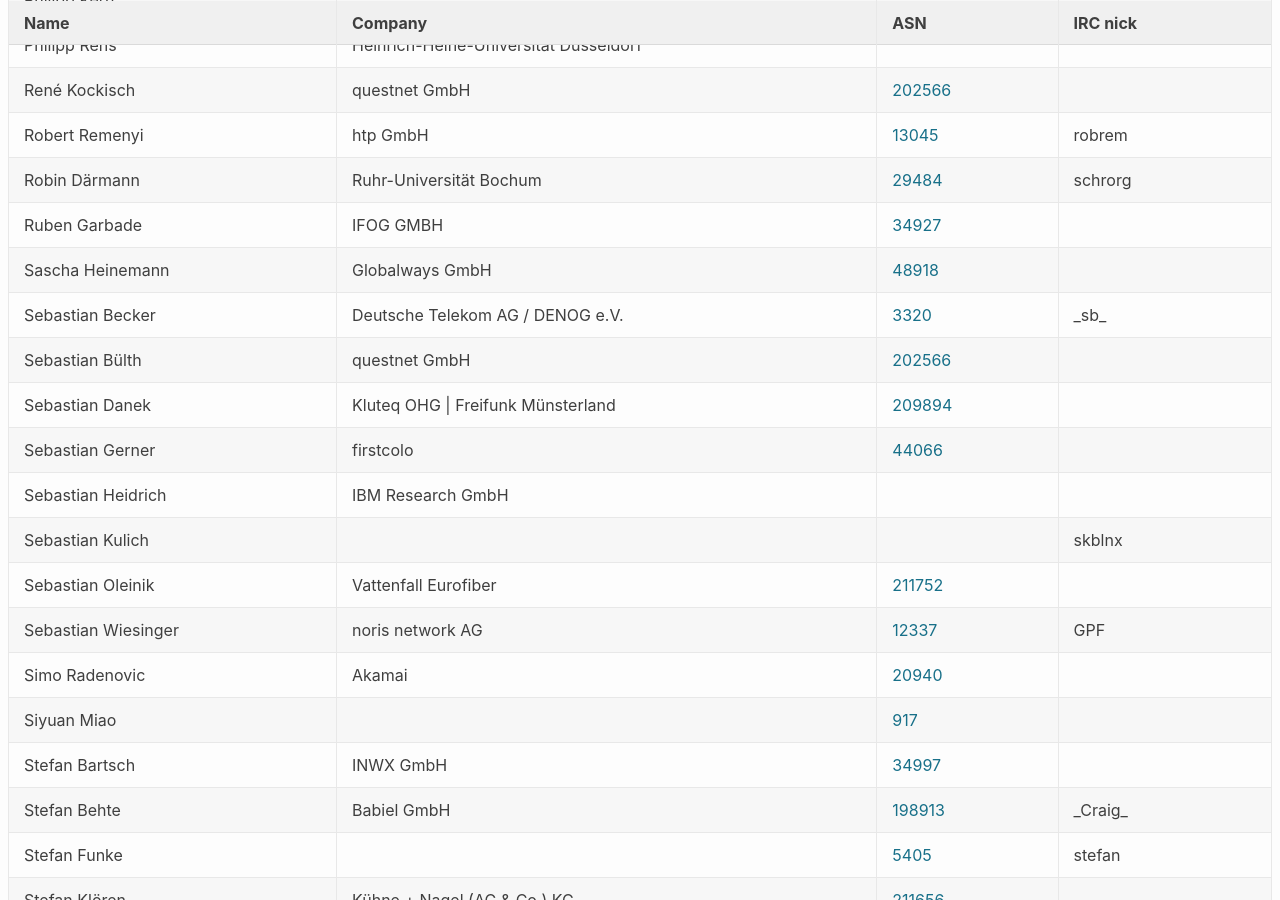
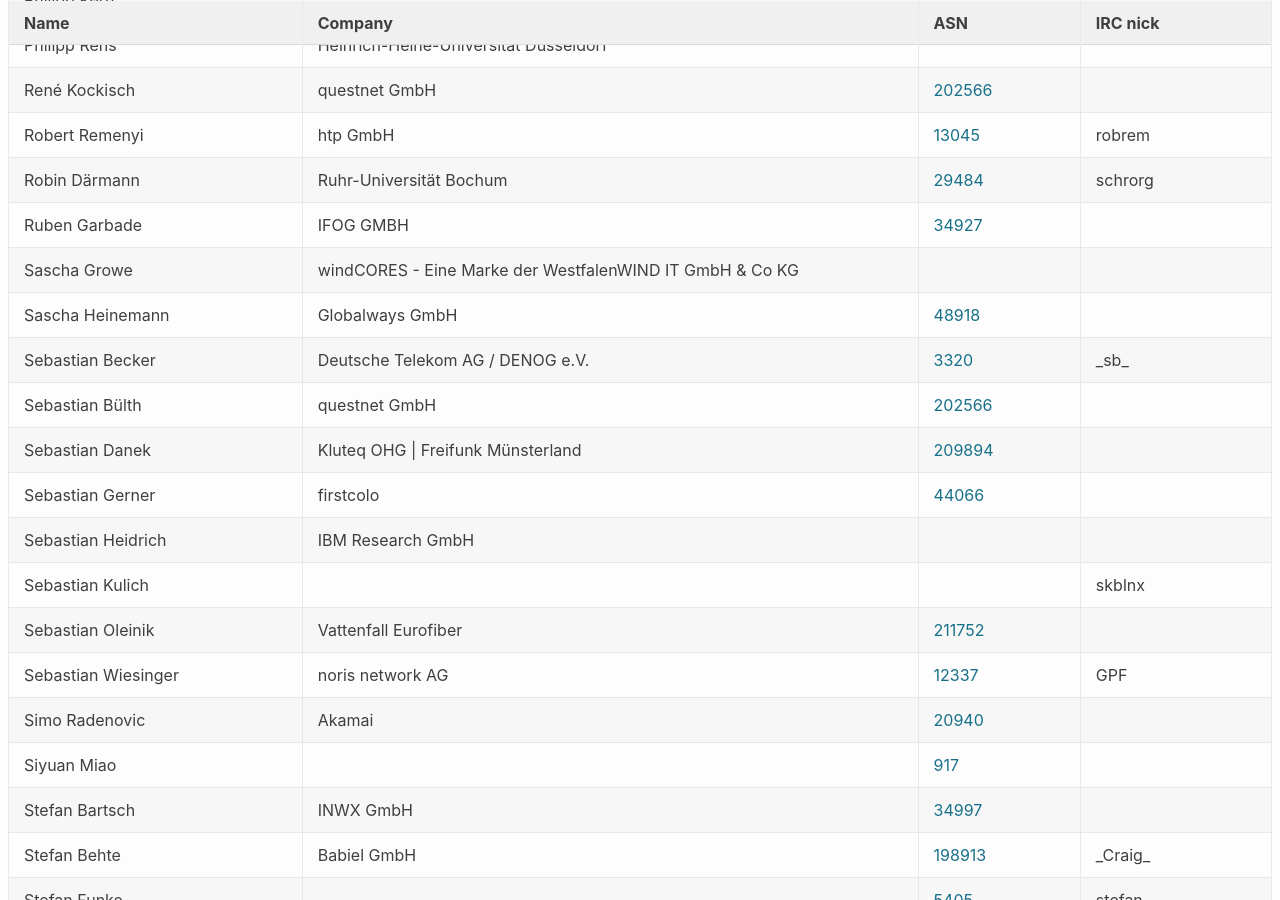
Before and after one commit to denog/pretix-attendeelist, a Jekyll site: the page built from denog15/index.md, in a window 1280 px wide and 900 px high, scrolled down 6544 px. Built offline with Jekyll 4.4.1, drawn with Linux system fonts in a browser that asks for light colours.

Commit message:
Latest data: Mon Sep  4 12:36:33 UTC 2023

```diff
--- a/_data/attendees_denog15_onsite.json
+++ b/_data/attendees_denog15_onsite.json
@@ -882,6 +882,12 @@
     "asn": "34927"
   },
   {
+    "name": "Sascha Growe",
+    "company": "windCORES - Eine Marke der WestfalenWIND IT GmbH & Co KG",
+    "irc": null,
+    "asn": null
+  },
+  {
     "name": "Sascha Heinemann",
     "company": "Globalways GmbH",
     "irc": null,
```
